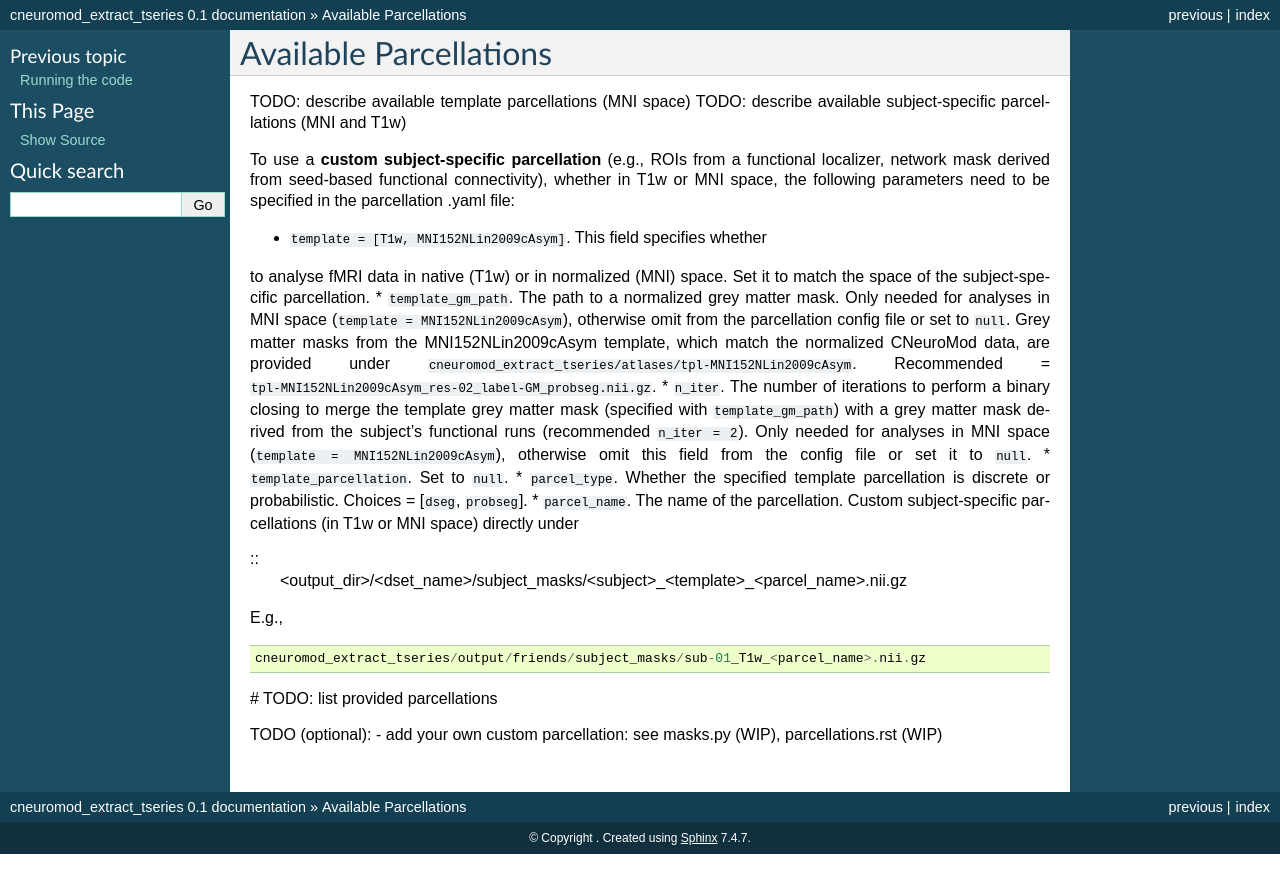
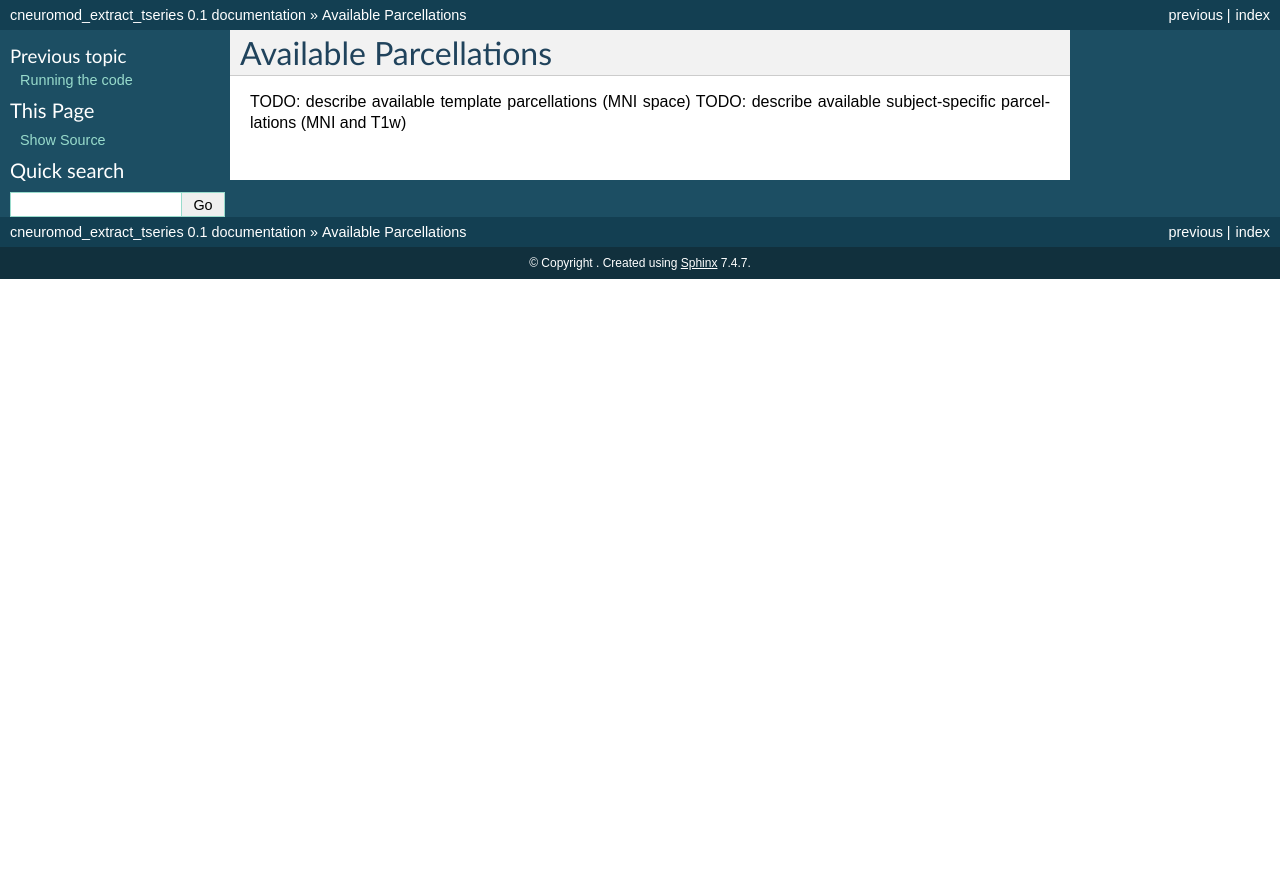
Before and after one commit to courtois-neuromod/cneuromod_extract_tseries, a Sphinx documentation site: the page built from docs/parcellations.rst, in a window 1280 px wide. Shown: the top 893 px of the page. Built offline with Sphinx 7.4.7, drawn with Linux system fonts in a browser that asks for light colours.

Commit message:
config and docs

```diff
--- a/docs/parcellations.rst
+++ b/docs/parcellations.rst
@@ -3,47 +3,3 @@ Available Parcellations
 
 TODO: describe available template parcellations (MNI space)
 TODO: describe available subject-specific parcellations (MNI and T1w)
-
-
-
-
-
-
-
-
-To use a **custom subject-specific parcellation** (e.g., ROIs from a
-functional localizer, network mask derived from seed-based functional
-connectivity), whether in T1w or MNI space, the following parameters
-need to be specified in the parcellation .yaml file:
-
-* ``template = [T1w, MNI152NLin2009cAsym]``. This field specifies whether
-to analyse fMRI data in native (T1w) or in normalized (MNI) space. Set it to
-match the space of the subject-specific parcellation.
-* ``template_gm_path``. The path to a normalized grey matter mask. Only needed
-for analyses in MNI space (``template = MNI152NLin2009cAsym``), otherwise omit
-from the parcellation config file or set to ``null``. Grey matter masks from the
-MNI152NLin2009cAsym template, which match the normalized CNeuroMod data, are
-provided under ``cneuromod_extract_tseries/atlases/tpl-MNI152NLin2009cAsym``.
-Recommended = ``tpl-MNI152NLin2009cAsym_res-02_label-GM_probseg.nii.gz``.
-* ``n_iter``. The number of iterations to perform a binary closing to merge the
-template grey matter mask (specified with ``template_gm_path``) with a grey matter
-mask derived from the subject's functional runs (recommended ``n_iter = 2``).
-Only needed for analyses in MNI space (``template = MNI152NLin2009cAsym``),
-otherwise omit this field from the config file or set it to ``null``.
-* ``template_parcellation``. Set to ``null``.
-* ``parcel_type``. Whether the specified template parcellation is discrete or
-probabilistic. Choices = [``dseg``, ``probseg``].
-* ``parcel_name``. The name of the parcellation. Custom subject-specific
-parcellations (in T1w or MNI space) directly under
-
-::
-  <output_dir>/<dset_name>/subject_masks/<subject>_<template>_<parcel_name>.nii.gz
-
-E.g.,
-::
-  cneuromod_extract_tseries/output/friends/subject_masks/sub-01_T1w_<parcel_name>.nii.gz
-
-# TODO: list provided parcellations
-
-TODO (optional):
-- add your own custom parcellation: see masks.py (WIP), parcellations.rst (WIP)
```
